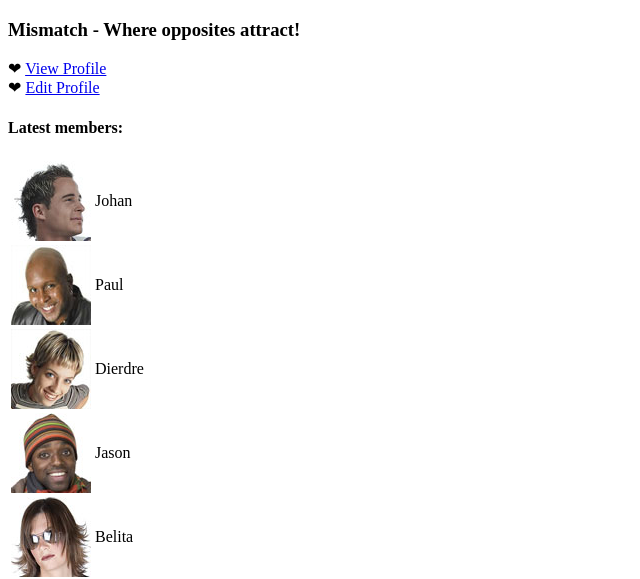
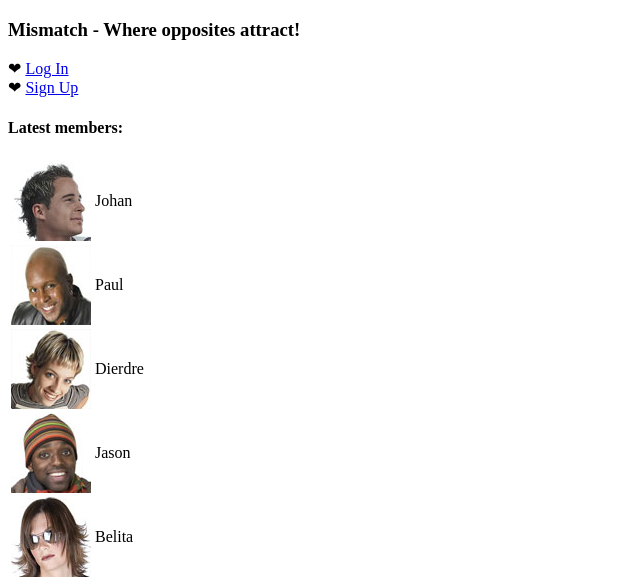
Before and after one commit to ABPxDFW/phplessons, a PHP site: page / in a window 1280 px wide. Shown: the top 579 px of the page, without its empty margins (0-640 px from the left). Run offline with PHP 8.4, Linux system fonts and the light colour scheme; data comes from the database, SQL or seed files in the repository.

Commit message:
Modified the index.php file.

```diff
--- a/Chapter7/index.php
+++ b/Chapter7/index.php
@@ -23,8 +23,8 @@
 
     else {
 
-        echo '&#10084; <a href="viewprofile.php">View Profile</a><br />';
-        echo '&#10084; <a href="editprofile.php">Edit Profile</a>';
+        echo '&#10084; <a href="login.php">Log In</a><br />';
+        echo '&#10084; <a href="signup.php">Sign Up</a>';
     }
 
 
```
